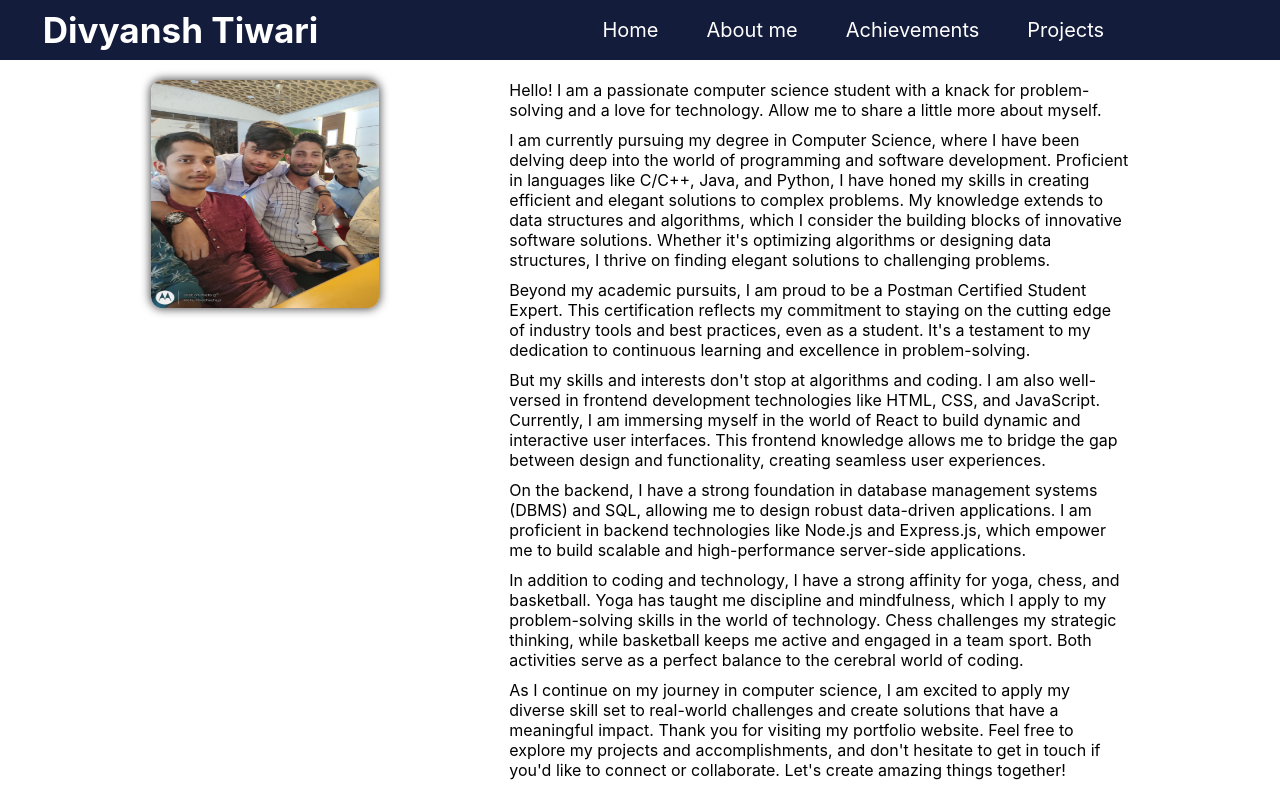
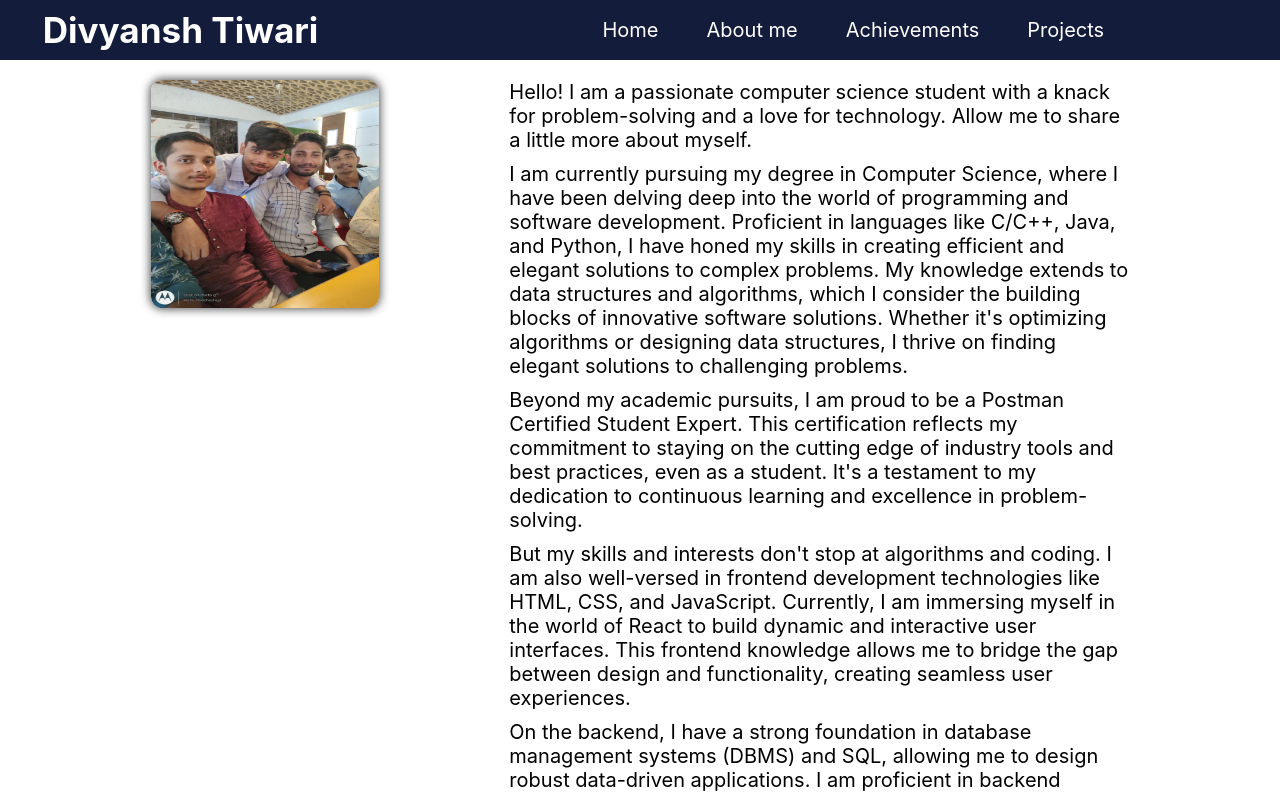
Before and after one commit to DivyanshTiwari001/Portfolio, a React (Create React App) app: page /about in a window 1280 px wide. Shown: the top 794 px of the page. Built offline with nearby package versions, Linux system fonts and the light colour scheme.

Commit message:
fixing some font issue

```diff
--- a/src/pages/About.css
+++ b/src/pages/About.css
@@ -21,7 +21,7 @@
 }
 .my-desc{
     margin-bottom: 10px;
-    font-size:calc(20px+1vw);
+    font-size:20px;
     overflow-wrap:break-word;
 }
 
```
